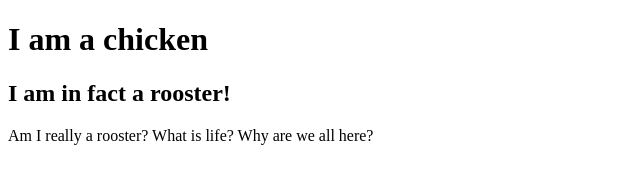
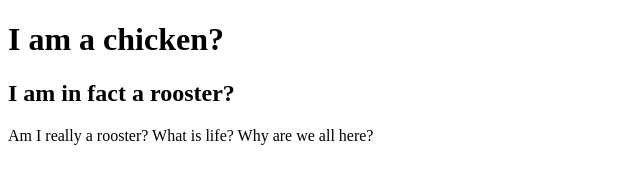
Before and after one commit to BUMBALORD/classTesters, a plain HTML site: page index.html in a window 1280 px wide. Shown: the full height of the page, 0-640 px from the left. Drawn offline with Linux system fonts and the light colour scheme.

Commit message:
conflicts ahhhhh

```diff
--- a/index.html
+++ b/index.html
@@ -15,8 +15,8 @@
         <!--[if lt IE 7]>
             <p class="browsehappy">You are using an <strong>outdated</strong> browser. Please <a href="#">upgrade your browser</a> to improve your experience.</p>
         <![endif]-->
-        <h1> I am a chicken </h1>
-        <h2> I am in fact a rooster! </h2>
+        <h1> I am a chicken? </h1>
+        <h2> I am in fact a rooster? </h2>
         <p>Am I really a rooster? What is life? Why are we all here?</p>
 
     </body>
```
